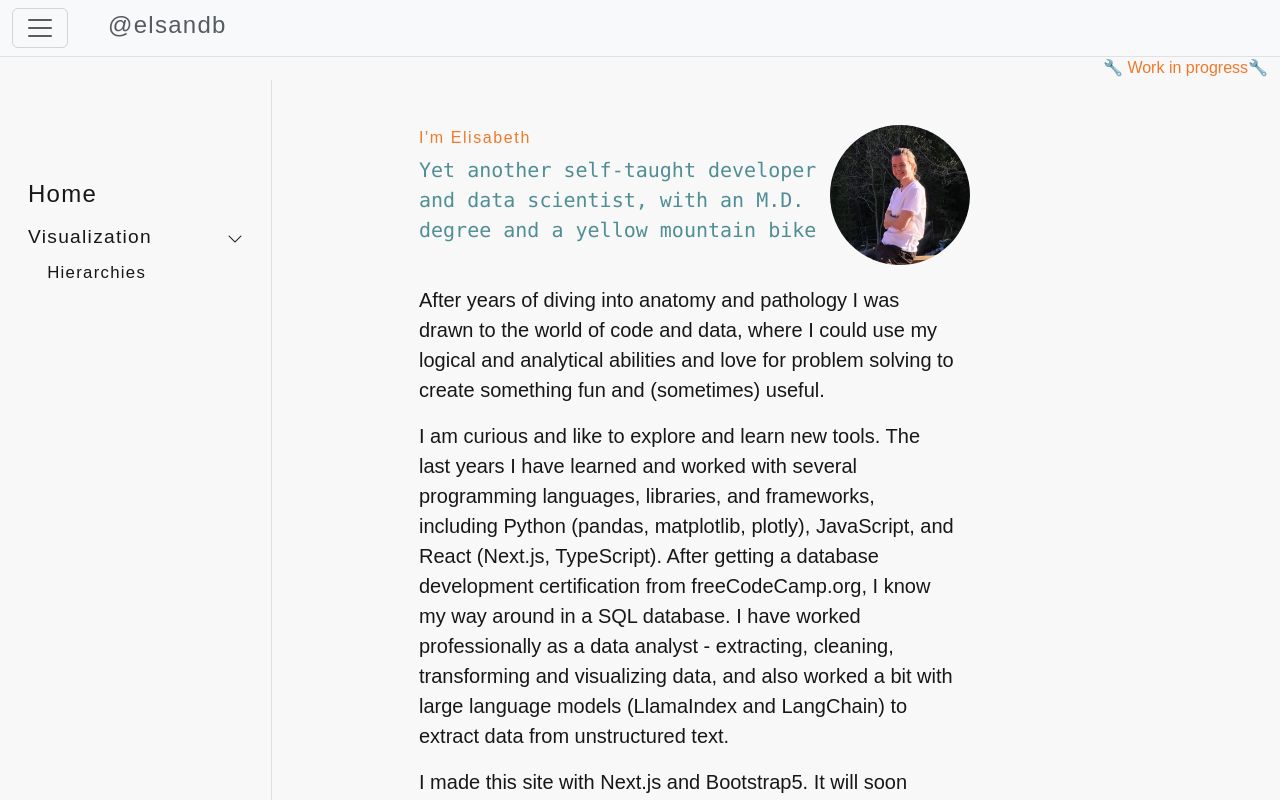
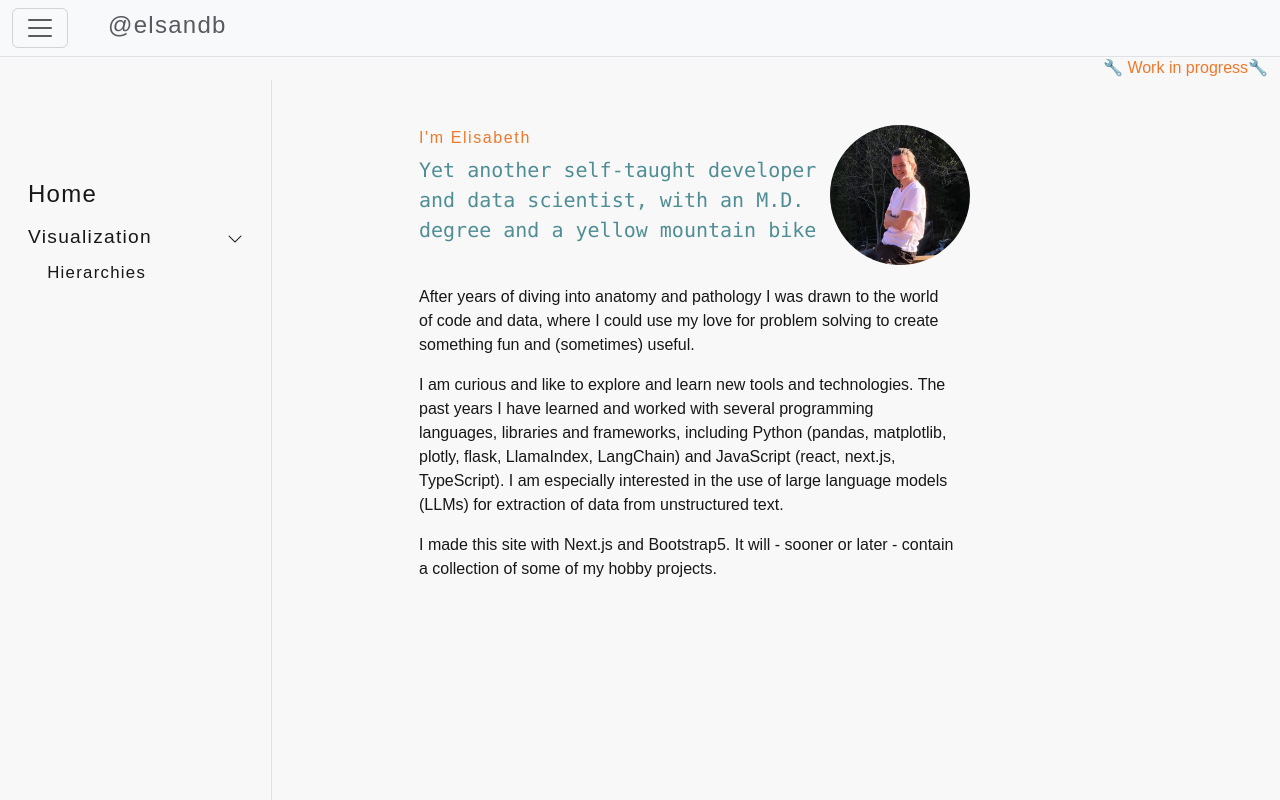
Before and after one commit to elsandb/elsandb.github.io, a Next.js app in the folder next-app/: page / in a window 1280 px wide. Shown: the top 800 px of the page. Built offline with nearby package versions, Linux system fonts and the light colour scheme.

Commit message:
feat: Rewrite presentation.

```diff
--- a/next-app/src/app/page.tsx
+++ b/next-app/src/app/page.tsx
@@ -28,8 +28,7 @@ export default function Home() {
               </h1>
               <p>
                 <code className="fs-5 blue-green-45">
-                  Yet another self-taught developer and data scientist,
-                  with an M.D. degree and a yellow mountain bike
+                  Yet another self-taught developer and data scientist, with an M.D. degree and a yellow mountain bike
                 </code>
               </p>
             </div>
@@ -47,17 +46,15 @@ export default function Home() {
             </div>
           </div>
           {/* BODY TEXT */}
-          <div className="col-sm-9 pt-4 text-start">
+          <div className="col-sm-9 pt-4 text-start fs-6">
             <p>
-              After years of diving into anatomy and pathology I was drawn to the world of code and data, where I could use my logical and analytical abilities and love for problem solving to create something fun and (sometimes) useful.
+              After years of diving into anatomy and pathology I was drawn to the world of code and data, where I could use my love for problem solving to create something fun and (sometimes) useful.
             </p>
             <p>
-              I am curious and like to explore and learn new tools. The last years I have learned and worked with several programming languages, libraries, and frameworks, including Python (pandas, matplotlib, plotly), JavaScript, and React (Next.js, TypeScript). After getting a database development certification from freeCodeCamp.org, I know my way around in a SQL database. I have worked professionally as a data analyst - extracting, cleaning, transforming and visualizing data, and also worked a bit with large language models (LlamaIndex and LangChain) to extract data from unstructured text.
+              I am curious and like to explore and learn new tools and technologies. The past years I have learned and worked with several programming languages, libraries and frameworks, including Python (pandas, matplotlib, plotly, flask, LlamaIndex, LangChain) and JavaScript (react, next.js, TypeScript). I am especially interested in the use of large language models (LLMs) for extraction of data from unstructured text.
             </p>
-
-            <p>I made this site with Next.js and Bootstrap5. It will soon contain a collection of some of the projects I have worked on.</p>
+            <p>I made this site with Next.js and Bootstrap5. It will - sooner or later - contain a collection of some of my hobby projects.</p>
           </div>
-
         </div>
       </div>
     </div>
```
